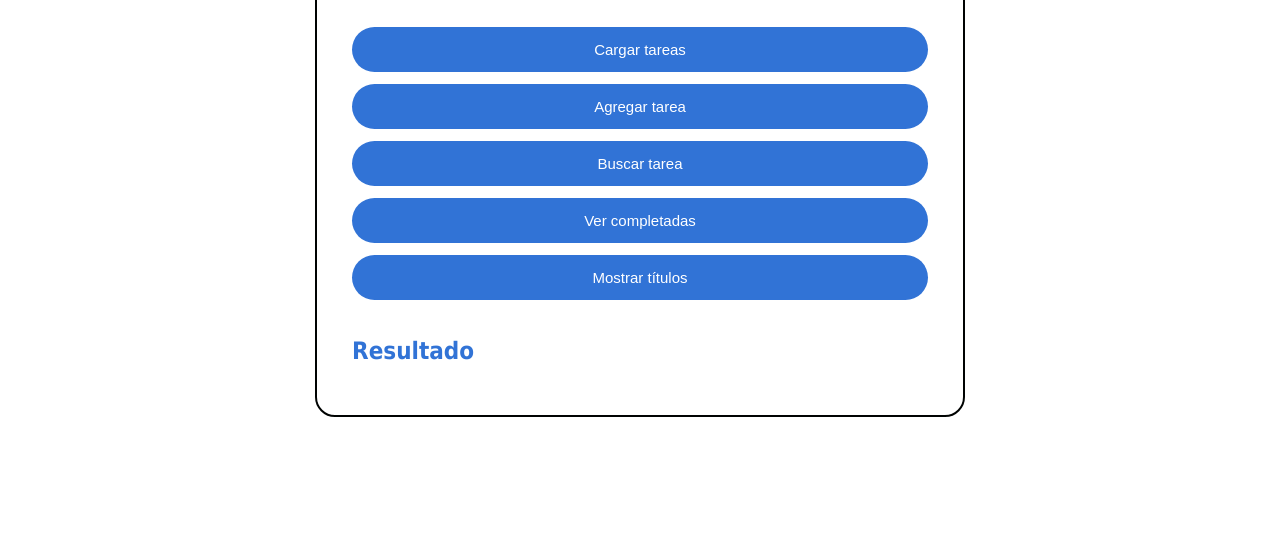
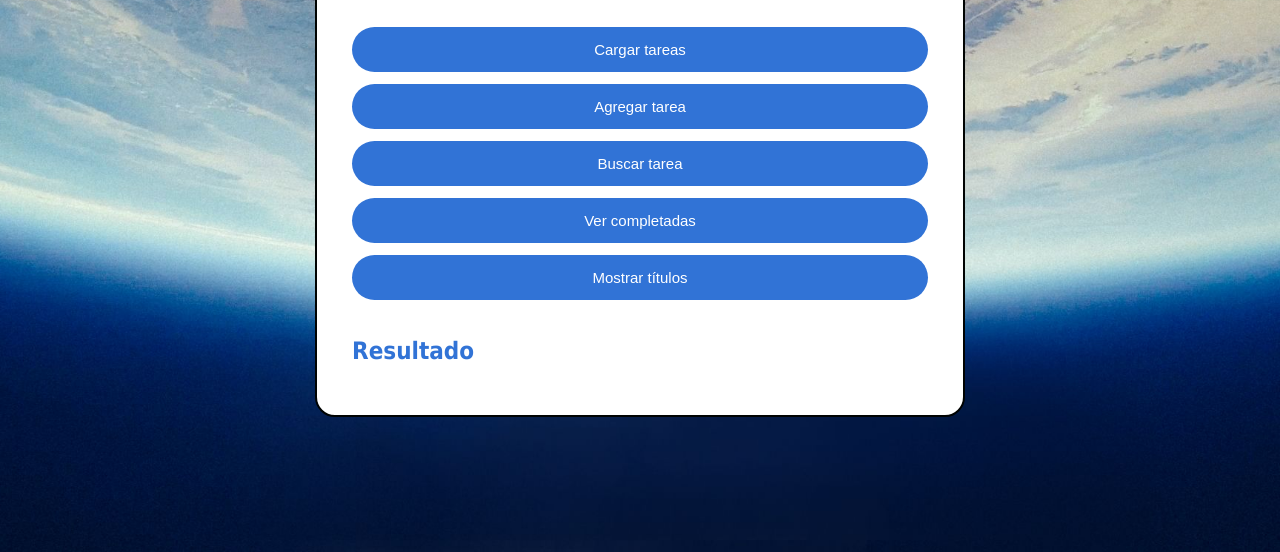
Before and after one commit to ttomas4/Tarea-Javascript-avanzado, a plain HTML site: page index.html in a window 1280 px wide. Shown: the part 248-800 px from the top of the page. Drawn offline with Linux system fonts and the light colour scheme.

Commit message:
Update style.css

```diff
--- a/style.css
+++ b/style.css
@@ -15,7 +15,7 @@
 }
 
 body{
-    background-image:url(imagenes/fondo.jpg);
+    background-image:url(fondo.jpg);
     background-repeat: no-repeat;
     background-size: cover;
     background-position: center;
```
